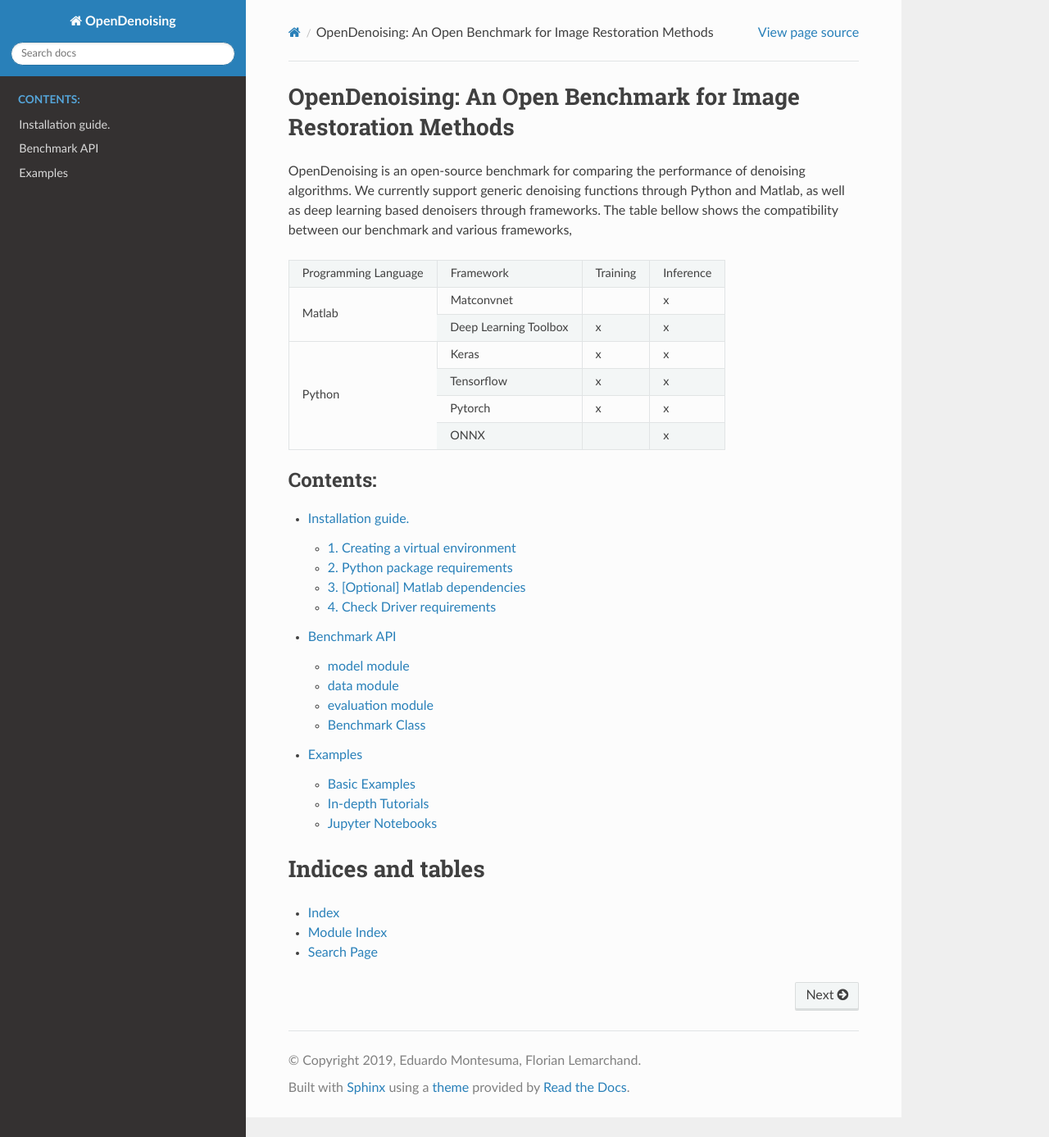
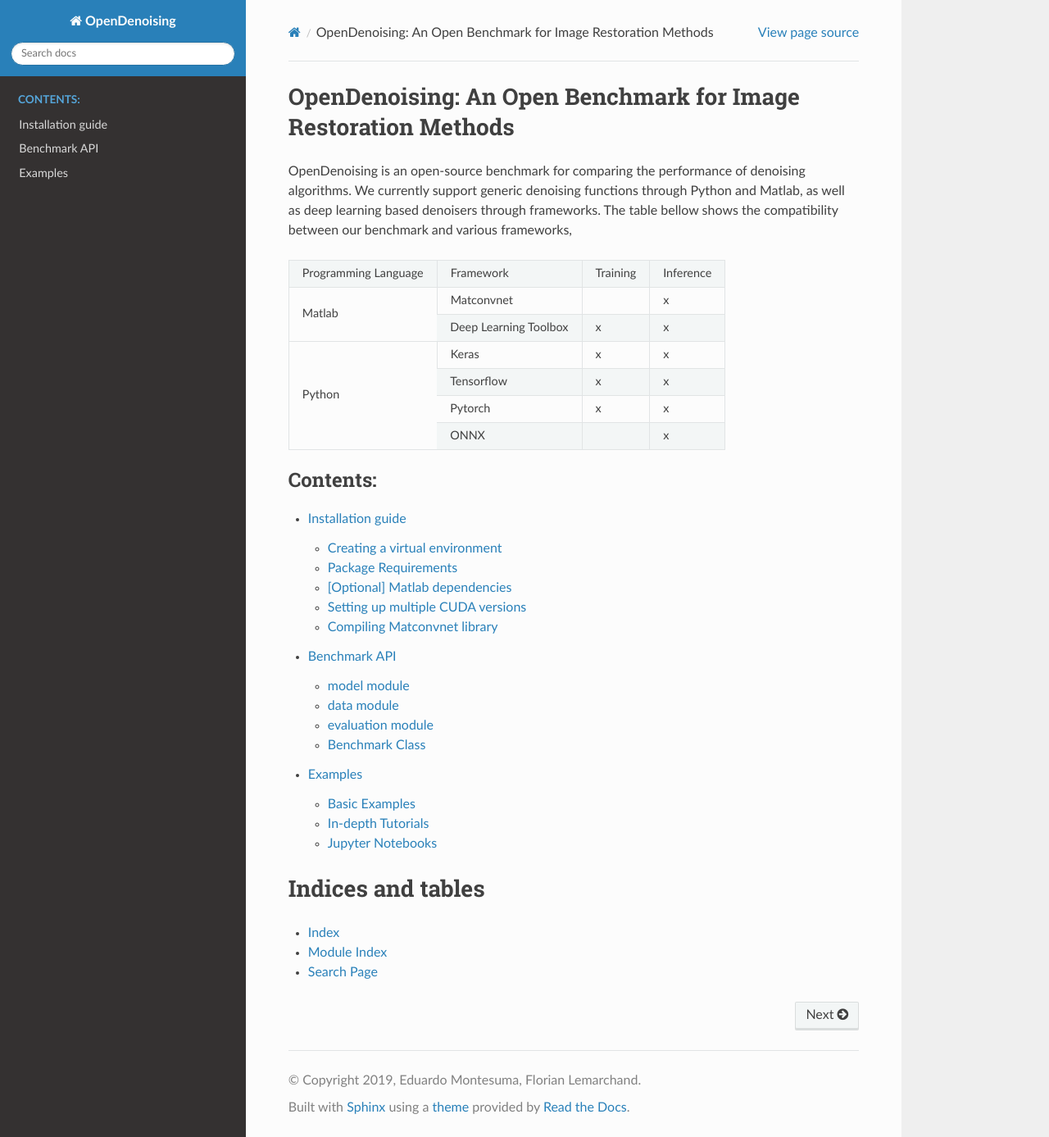
Before and after one commit to opendenoising/opendenoising-benchmark, a Sphinx documentation site: the page built from Documentation/index.rst, in a window 1280 px wide and 1387 px high. Shown: the whole window at 82% size. Built offline with Sphinx 7.4.7 and the Read the Docs theme 2.0.0, drawn with Linux system fonts in a browser that asks for light colours; some of the changed lines change nothing that is shown.

Commit message:
[Eduardo] removing markdown dependencies.

````diff
--- a/Documentation/index.rst
+++ b/Documentation/index.rst
@@ -25,7 +25,7 @@ table bellow shows the compatibility between our benchmark and various framework
    :maxdepth: 2
    :caption: Contents:
 
-   installation.md
+   installation.rst
    benchmark_api_doc.rst
    examples.rst
 
--- a/Documentation/installation.md
+++ /dev/null
@@ -1,293 +0,0 @@
-# Installation guide.
-
-Here we present the steps to install the OpenDenoising benchmark.
-
-## 1. Creating a virtual environment
-
-In order to use the present benchmark, we recommend creating a virtual environment for it. On a computer having Python3
-installed, a GPU CUDA-compatible, CUDA installed:
-
-* Install virtualenv:
-```sh
-sudo apt install virtualenv
-```
-
-* Create a virtual environment anywhere with VENV-NAME the name given to the environment:
-```sh
-virtualenv --system-site-packages -p python3 ~/virtualenvironments/VENV_NAME
-```
-
-* Activate the venv:
-```sh
-source ~/virtualenvironments/VENV_NAME/bin/activate
-```
-If the last command succeeded, the command line should now be preceded by (VENV_NAME).
-The virtual environment can be exited using:
-```sh
-deactivate
-```
-
-## 2. Python package requirements
-
-Here is a list of required packages to run OpenDenoising benchmark:
-
-**Requirements for GPU Users**
-
-```
-Keras==2.2.4
-Keras-Applications==1.0.8
-Keras-Preprocessing==1.1.0
-keras2onnx==1.5.0
-matplotlib==3.1.0
-numpy==1.16.4
-onnx==1.5.0
-onnx-tf==1.3.0
-onnxruntime-gpu==0.5.0
-opencv-python==4.1.0.25
-pandas==0.24.2
-Pillow==6.0.0
-PyGithub==1.43.8
-scikit-image==0.15.0
-scipy==1.3.0
-seaborn==0.9.0
-six==1.12.0
-tensorboard==1.14.0
-tensorflow-gpu==1.14.0
-tf2onnx==1.5.1
-torch==1.2.0
-torchvision==0.4.0
-tqdm==4.32.2
-```
-
-To install them, you can simply go to the project's root, and run the following command,
-
-```
-pip install -r requirements_gpu.txt
-```
-
-**Requirements for CPU Users**
-
-```
-Keras==2.2.4
-Keras-Applications==1.0.8
-Keras-Preprocessing==1.1.0
-keras2onnx==1.5.0
-matplotlib==3.1.0
-numpy==1.16.4
-onnx==1.5.0
-onnx-tf==1.3.0
-onnxruntime==0.5.0
-opencv-python==4.1.0.25
-pandas==0.24.2
-Pillow==6.0.0
-PyGithub==1.43.8
-scikit-image==0.15.0
-scipy==1.3.0
-seaborn==0.9.0
-six==1.12.0
-tensorboard==1.14.0
-tensorflow==1.14.0
-tf2onnx==1.5.1
-torch==1.2.0
-torchvision==0.4.0
-tqdm==4.32.2
-```
-
-To install them, you can simply go to the project's root, and run the following command,
-
-```
-pip install -r requirements_cpu.txt
-```
-
-We recommend you to use a Virtual Environment to run the benchmark.
-
-__Note:__ If you want to run Matlab code in the benchmark, you need to have a Matlab of version at least 2018b, with a valid license.
-You need to install [Matlab's Python Engine](https://www.mathworks.com/help/matlab/matlab-engine-for-python.html).
-
-## 3. [Optional] Matlab dependencies
-
-Our Matlab support covers Matlab Deep Learning Toolbox (training and inference) and Matconvnet (only inference). Here
-we detail the steps for installing Matlab's dependencies.
-
-__Warning for Matlab users:__
-
-If you will use Matlab Deep Learning toolbox with recent GPU cards (such as RTX 2080 ti), you should add the Following
-lines to your startup script:
-
-```Matlab
-warning off parallel:gpu:device:DeviceLibsNeedsRecompiling
-try
-    gpuArray.eye(2)^2;
-catch ME
-end
-try
-    nnet.internal.cnngpu.reluForward(1);
-catch ME
-end
-```
-
-otherwise, when you run a MatlabModel you can run into errors. For more informations, [take a look on this post](https://fr.mathworks.com/matlabcentral/answers/439616-does-matlab-2018b-support-nvidia-geforce-2080-ti-rtx-for-creating-training-implementing-deep-learnin).
-You should also add "./OpenDenoising/data/" to Matlab's Path by using [Set Path](https://fr.mathworks.com/help/matlab/matlab_env/add-remove-or-reorder-folders-on-the-search-path.html).
-
-### 3.1. Adding the Benchmark to matlab's path.
-
-Let "PATH_TO_BENCHMARK" denote the path to the OpenDenoising folder in your computer. To add it to Matlab's main path,
-you need to modify the file "pathdef.m". If you are on Windows, all you have to do is use "set path" tool on Matlab's
-main window. However if you are using Linux and you do not have the rights to modify it, you can run the following commands
-on the terminal,
-
-```sh
-sudo nano /usr/local/MATLAB/R2018b/toolbox/local/pathdef.m
-```
-
-This will open nano on the needed file with the right permissions. You need to write the following line before the default
-entries,
-
-```sh
-'PATH_TO_BENCHMARK/data:', ...
-```
-
-__Remark:__ If you are using any third-party software that depends on Matlab (such as BM3D), you also need to include it to the
-pathdef.
-
-### 3.2. Installing Matlab's Python engine
-
-Open an terminal, then, go to matlab engine setup folder,
-
-```
-cd /usr/local/MATLAB/R2018b/extern/engines/python
-```
-
-Following [matlab's instructions](https://fr.mathworks.com/help/matlab/matlab_external/install-matlab-engine-api-for-python-in-nondefault-locations.html),
-install the engine on your venv folder,
-
-```
-sudo $VENVROOT/bin/python setup.py install --prefix="$VENVROOT/"
-```
-
-Notice that, since we are running the sudo command, the command line will ["ignore"](https://stackoverflow.com/questions/15441440/sudo-python-runs-old-python-version)
-all your aliases, so you need to specify the path to your venv python. Equally, the --prefix option specify where matlab
-will output its files, so that you can run its engine. To test if your installation was succesfull, you can try to execute the following
-python script:
-
-```
-import matlab.engine
-eng = matlab.engine.start_matlab()
-x = 4.0
-eng.workspace['y'] = x
-a = eng.eval('sqrt(y)')
-print(a)
-```
-
-### 3.3. Matconvnet installation
-
-__Remark:__ be sure to add Matconvnet to Matlab default path.
-
-#### 3.3.1. Setting up multiple CUDA versions
-
-If you will use [Matconvnet toolbox](http://www.vlfeat.org/matconvnet/), you need to install gcc-6 by running
-
-```
-sudo apt install gcc-6 g++-6
-```
-
-before compiling the library on Matlab. Moreover, since the toolbox requires CUDA 9.1 (which is a different version from
-  Tensorflow's requirement), you need to install multiple CUDA's on your system (which are independent from each other).
-Assuming you already have on your system a CUDA version different from 9.1, you need to follow these steps,
-
-* Download CUDA Toolkit 9.1 from NVIDIA's [website](https://developer.nvidia.com/cuda-91-download-archive), then execute
-it using the '--override' option, as follows:
-
-```sh
-./cuda_9.1.85_387.26_linux.run --override
-```
-
-The override option is needed, so that the installer won't fail because of driver version
-(if you have a newer version of CUDA, it is likely that you have a more recent driver). Once you run the previous line,
-the installer will ask you the following questions,
-
-```
-You are attempting to install on an unsupported configuration. Do you wish to continue?
-> y
-Install NVIDIA Accelerated Graphics Driver for Linux-x86_64 387.26?
-> n
-Install the CUDA 9.1 Toolkit?
-> y
-Install the CUDA 9.1 Samples?
-> y
-Enter CUDA Samples Location
-> Default location
-Enter Toolkit Location
-> Default location
-Do you want to install a symbolic link at /usr/local/cuda?
-> n
-```
-
-By doing this, CUDA 9.1 will be installed on /usr/local/cuda-9.1. The crucial part of having two CUDAs installed,
-without messing your previous installation, is to not create the symbolic link between cuda-9.1 folder and CUDA folder.
-Moreover, such choice does not stop you from using CUDA-9.1 in Matconvnet.
-
-* Add the different CUDA paths to LD_LIBRARY_PATH:
-
-```sh
-export LD_LIBRARY_PATH=/usr/local/cuda-10.1/lib64:/usr/local/cuda-9.1/lib64:\$LD_LIBRARY_PATH
-```
-
-At the end of this process, your LD_LIBRARY_PATH should contain the following line as substring:
-
-```
-/usr/local/cuda/lib64:/usr/local/cuda-10.1/lib64:/usr/local/cuda-9.1/lib64
-```
-
-#### 3.3.2. Compiling Matconvnet library
-
-Go to the directory where you extracted matconvnet files, then, after lauching matlab, use the following commands,
-
-```
-cd matlab
-CudaPath = "/usr/local/cuda-9.1";
-vl_compilenn('EnableGpu', true, 'CudaRoot', CudaPath, 'EnableCudnn', true)
-```
-
-vl_compilenn is a matlab function that will compilate matconvnet library. Here's what each option means,
-
-```
-EnableGpu: enables GPU usage by matconvnet.
-CudaRoot: indicates the path to Cuda's root folder.
-EnableCudnn: enables matconvnet to use cudnn acceleration.
-```
-
-__obs (27.06.19):__ For matlab 2018b users, matconvnet compiling script happens to have a bug, which can be easily corrected by replacing **line 620** by,
-
-```Matlab
-args = horzcat({'-outdir', mex_dir}, ...
-flags.base, flags.mexlink, ...
-'-R2018a',...
-{['LDFLAGS=$LDFLAGS ' strjoin(flags.mexlink_ldflags)]}, ...
-{['LDOPTIMFLAGS=$LDOPTIMFLAGS ' strjoin(flags.mexlink_ldoptimflags)]}, ...
-{['LINKLIBS=' strjoin(flags.mexlink_linklibs) ' $LINKLIBS']}, ...
-objs);
-```
-
-and **line 359** to:
-
-```
-flags.mexlink = {'-lmwblas'};
-```
-
-For more informations, consult [this github page](https://github.com/vlfeat/matconvnet/issues/1143). After compiling the
-libary, you should consider adding Matconvnet to Matlab's path by using [Set Path](https://fr.mathworks.com/help/matlab/matlab_env/add-remove-or-reorder-folders-on-the-search-path.html).
-
-## 4. Check Driver requirements
-
-* [Tensorflow requirements](https://www.tensorflow.org/install/source#tested_build_configurations)
-* [Pytorch requirements](https://pytorch.org/get-started/locally/)
-* [Matlab requirements](https://fr.mathworks.com/help/parallel-computing/gpu-support-by-release.html)
-* [OnnxRuntime requirements](https://github.com/microsoft/onnxruntime)
-
-|    Framework    | Cuda Version | Gcc Compiler |
-|:---------------:|:------------:|:------------:|
-| Tensorflow 1.14 |     10.0     |       7      |
-|   Matlab 2018b  |      9.1     |       6      |
-|     Pytorch     |     10.0     |       -      |
-|   Onnxruntime   |     10.0     |       -      |
--- /dev/null
+++ b/Documentation/installation.rst
@@ -0,0 +1,329 @@
+Installation guide
+==================
+
+Here we present the steps to install the OpenDenoising benchmark.
+
+Creating a virtual environment
+------------------------------
+
+In order to use the present benchmark, we recommend creating a virtual environment for it. On a computer having Python3
+installed, a GPU CUDA-compatible, CUDA installed:
+
+
+* Install virtualenv:
+
+.. code-block:: bash
+
+    $ sudo apt install virtualenv
+
+
+* Create a virtual environment anywhere with VENV-NAME the name given to the environment:
+
+.. code-block::
+
+    $ virtualenv --system-site-packages -p python3 ~/virtualenvironments/VENV_NAME
+
+
+* Activate the venv:
+
+.. code-block:: bash
+    $ source ~/virtualenvironments/VENV_NAME/bin/activate
+
+
+If the last command succeeded, the command line should now be preceded by (VENV_NAME).
+The virtual environment can be exited using:
+
+.. code-block:: bash
+    $ deactivate
+
+
+Package Requirements
+--------------------
+
+GPU Users
+^^^^^^^^^
+
+Here is a list of required packages to run OpenDenoising benchmark:
+
+.. code-block::
+
+    Keras==2.2.4
+    Keras-Applications==1.0.8
+    Keras-Preprocessing==1.1.0
+    keras2onnx==1.5.0
+    matplotlib==3.1.0
+    numpy==1.16.4
+    onnx==1.5.0
+    onnx-tf==1.3.0
+    onnxruntime-gpu==0.5.0
+    opencv-python==4.1.0.25
+    pandas==0.24.2
+    Pillow==6.0.0
+    PyGithub==1.43.8
+    scikit-image==0.15.0
+    scipy==1.3.0
+    seaborn==0.9.0
+    six==1.12.0
+    tensorboard==1.14.0
+    tensorflow-gpu==1.14.0
+    tf2onnx==1.5.1
+    torch==1.2.0
+    torchvision==0.4.0
+    tqdm==4.32.2
+
+To install them, you can simply go to the project's root, and run the following command,
+
+.. code-block:: bash
+
+    $ pip install -r requirements_gpu.txt
+
+CPU Users
+^^^^^^^^^
+
+Here is a list of required packages to run OpenDenoising benchmark:
+
+.. code-block::
+
+    Keras==2.2.4
+    Keras-Applications==1.0.8
+    Keras-Preprocessing==1.1.0
+    keras2onnx==1.5.0
+    matplotlib==3.1.0
+    numpy==1.16.4
+    onnx==1.5.0
+    onnx-tf==1.3.0
+    onnxruntime==0.5.0
+    opencv-python==4.1.0.25
+    pandas==0.24.2
+    Pillow==6.0.0
+    PyGithub==1.43.8
+    scikit-image==0.15.0
+    scipy==1.3.0
+    seaborn==0.9.0
+    six==1.12.0
+    tensorboard==1.14.0
+    tensorflow==1.14.0
+    tf2onnx==1.5.1
+    torch==1.2.0
+    torchvision==0.4.0
+    tqdm==4.32.2
+
+To install them, you can simply go to the project's root, and run the following command,
+
+.. code-block:: bash
+
+    $ pip install -r requirements_cpu.txt
+
+We recommend you to use a Virtual Environment to run the benchmark.
+
+**Note:** If you want to run Matlab code in the benchmark, you need to have a Matlab of version at least 2018b, with a valid license.
+You need to install `Matlab's Python Engine <https://www.mathworks.com/help/matlab/matlab-engine-for-python.html>`_.
+
+[Optional] Matlab dependencies
+------------------------------
+
+Our Matlab support covers Matlab Deep Learning Toolbox (training and inference) and Matconvnet (only inference). Here
+we detail the steps for installing Matlab's dependencies.
+
+**Warning for Matlab users:**
+
+If you will use Matlab Deep Learning toolbox with recent GPU cards (such as RTX 2080 ti), you should add the Following
+lines to your startup script:
+
+.. code-block:: Matlab
+
+    warning off parallel:gpu:device:DeviceLibsNeedsRecompiling
+    try
+        gpuArray.eye(2)^2;
+    catch ME
+    end
+    try
+        nnet.internal.cnngpu.reluForward(1);
+    catch ME
+    end
+
+
+otherwise, when you run a MatlabModel you can run into errors. For more informations, `take a look on this post <https://fr.mathworks.com/matlabcentral/answers/439616-does-matlab-2018b-support-nvidia-geforce-2080-ti-rtx-for-creating-training-implementing-deep-learnin>`_.
+You should also add "./OpenDenoising/data/" to Matlab's Path by using [Set Path](https://fr.mathworks.com/help/matlab/matlab_env/add-remove-or-reorder-folders-on-the-search-path.html).
+
+Adding the Benchmark to matlab's path
+^^^^^^^^^^^^^^^^^^^^^^^^^^^^^^^^^^^^^
+
+Let "PATH_TO_BENCHMARK" denote the path to the OpenDenoising folder in your computer. To add it to Matlab's main path,
+you need to modify the file "pathdef.m". If you are on Windows, all you have to do is use "set path" tool on Matlab's
+main window. However if you are using Linux and you do not have the rights to modify it, you can run the following commands
+on the terminal,
+
+.. code-block:: bash
+
+    $ sudo nano /usr/local/MATLAB/R2018b/toolbox/local/pathdef.m
+
+
+This will open nano on the needed file with the right permissions. You need to write the following line before the default
+entries,
+
+.. code-block::
+
+    'PATH_TO_BENCHMARK/data:', ...
+
+
+**Remark:** If you are using any third-party software that depends on Matlab (such as BM3D), you also need to include it to the
+pathdef.
+
+Installing Matlab's Python engine
+^^^^^^^^^^^^^^^^^^^^^^^^^^^^^^^^^
+
+Open an terminal, then, go to matlab engine setup folder,
+
+.. code-block:: bash
+
+    $ cd /usr/local/MATLAB/R2018b/extern/engines/python
+
+
+Following `matlab's instructions <https://fr.mathworks.com/help/matlab/matlab_external/install-matlab-engine-api-for-python-in-nondefault-locations.html>`_,
+install the engine on your venv folder,
+
+.. code-block:: bash
+    $ sudo $VENVROOT/bin/python setup.py install --prefix="$VENVROOT/"
+
+
+Notice that, since we are running the sudo command, the command line will `"ignore" <https://stackoverflow.com/questions/15441440/sudo-python-runs-old-python-version>`_
+all your aliases, so you need to specify the path to your venv python. Equally, the --prefix option specify where matlab
+will output its files, so that you can run its engine. To test if your installation was succesfull, you can try to execute the following
+python script:
+
+.. code-block:: python
+
+    import matlab.engine
+    eng = matlab.engine.start_matlab()
+    x = 4.0
+    eng.workspace['y'] = x
+    a = eng.eval('sqrt(y)')
+    print(a)
+
+
+Matconvnet installation
+^^^^^^^^^^^^^^^^^^^^^^^
+
+**Remark:** be sure to add Matconvnet to Matlab default path.
+
+Setting up multiple CUDA versions
+---------------------------------
+
+If you will use [Matconvnet toolbox](http://www.vlfeat.org/matconvnet/), you need to install gcc-6 by running
+
+.. code-block:: bash
+
+    $ sudo apt install gcc-6 g++-6
+
+
+before compiling the library on Matlab. Moreover, since the toolbox requires CUDA 9.1 (which is a different version from
+Tensorflow's requirement), you need to install multiple CUDA's on your system (which are independent from each other).
+Assuming you already have on your system a CUDA version different from 9.1, you need to follow these steps,
+
+* Download CUDA Toolkit 9.1 from NVIDIA's `website <https://developer.nvidia.com/cuda-91-download-archive>`_, then execute
+it using the '--override' option, as follows:
+
+.. code-block:: bash
+
+    $ ./cuda_9.1.85_387.26_linux.run --override
+
+
+The override option is needed, so that the installer won't fail because of driver version
+(if you have a newer version of CUDA, it is likely that you have a more recent driver). Once you run the previous line,
+the installer will ask you the following questions,
+
+.. code-block::
+
+    You are attempting to install on an unsupported configuration. Do you wish to continue?
+    > y
+    Install NVIDIA Accelerated Graphics Driver for Linux-x86_64 387.26?
+    > n
+    Install the CUDA 9.1 Toolkit?
+    > y
+    Install the CUDA 9.1 Samples?
+    > y
+    Enter CUDA Samples Location
+    > Default location
+    Enter Toolkit Location
+    > Default location
+    Do you want to install a symbolic link at /usr/local/cuda?
+    > n
+
+By doing this, CUDA 9.1 will be installed on /usr/local/cuda-9.1. The crucial part of having two CUDAs installed,
+without messing your previous installation, is to not create the symbolic link between cuda-9.1 folder and CUDA folder.
+Moreover, such choice does not stop you from using CUDA-9.1 in Matconvnet.
+
+* Add the different CUDA paths to LD_LIBRARY_PATH:
+
+.. code-block:: bash
+
+    $ export LD_LIBRARY_PATH=/usr/local/cuda-10.1/lib64:/usr/local/cuda-9.1/lib64:\$LD_LIBRARY_PATH
+
+At the end of this process, your LD_LIBRARY_PATH should contain the following line as substring:
+
+.. code-block::
+    /usr/local/cuda/lib64:/usr/local/cuda-10.1/lib64:/usr/local/cuda-9.1/lib64
+
+
+Compiling Matconvnet library
+----------------------------
+
+Go to the directory where you extracted matconvnet files, then, after lauching matlab, use the following commands,
+
+.. code-block:: matlab
+
+    cd matlab
+    CudaPath = "/usr/local/cuda-9.1";
+    vl_compilenn('EnableGpu', true, 'CudaRoot', CudaPath, 'EnableCudnn', true)
+
+vl_compilenn is a matlab function that will compilate matconvnet library. Here's what each option means,
+
+.. code-block::
+
+    EnableGpu: enables GPU usage by matconvnet.
+    CudaRoot: indicates the path to Cuda's root folder.
+    EnableCudnn: enables matconvnet to use cudnn acceleration.
+
+**obs (27.06.19):** For matlab 2018b users, matconvnet compiling script happens to have a bug, which can be easily corrected by replacing **line 620** by,
+
+.. code-block:: matlab
+
+    args = horzcat({'-outdir', mex_dir}, ...
+    flags.base, flags.mexlink, ...
+    '-R2018a',...
+    {['LDFLAGS=$LDFLAGS ' strjoin(flags.mexlink_ldflags)]}, ...
+    {['LDOPTIMFLAGS=$LDOPTIMFLAGS ' strjoin(flags.mexlink_ldoptimflags)]}, ...
+    {['LINKLIBS=' strjoin(flags.mexlink_linklibs) ' $LINKLIBS']}, ...
+    objs);
+
+and **line 359** to:
+
+.. code-block:: matlab
+
+    flags.mexlink = {'-lmwblas'};
+
+
+For more informations, consult `this github page <https://github.com/vlfeat/matconvnet/issues/1143>`_. After compiling the
+libary, you should consider adding Matconvnet to Matlab's path by using `Set Path <https://fr.mathworks.com/help/matlab/matlab_env/add-remove-or-reorder-folders-on-the-search-path.html>`_.
+
+## 4. Check Driver requirements
+
+* `Tensorflow requirements <https://www.tensorflow.org/install/source#tested_build_configurations>`_
+* `Pytorch requirements <https://pytorch.org/get-started/locally/>`_
+* `Matlab requirements <https://fr.mathworks.com/help/parallel-computing/gpu-support-by-release.html>`_
+* `OnnxRuntime requirements <https://github.com/microsoft/onnxruntime>`_
+
+The following table summarizes the driver requirements:
+
++-----------------+--------------+--------------+
+| Framework       | Cuda Version | Gcc Compiler |
++=================+==============+==============+
+| Tensorflow 1.14 | 10.0         | 7            |
++-----------------+--------------+--------------+
+| Matlab 2018b    | 9.1          | 6            |
++-----------------+--------------+--------------+
+| Pytorch 1.2     | 10.0         | -            |
++-----------------+--------------+--------------+
+| OnnxRuntime 0.5 | 10.0         | -            |
++-----------------+--------------+--------------+
````
